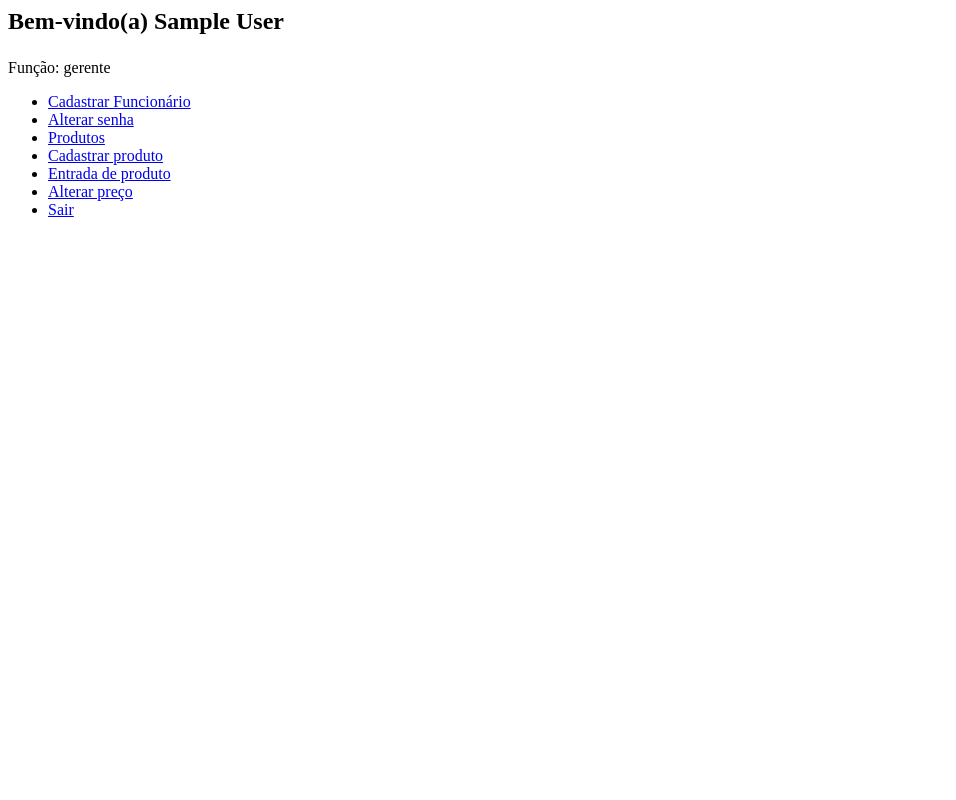
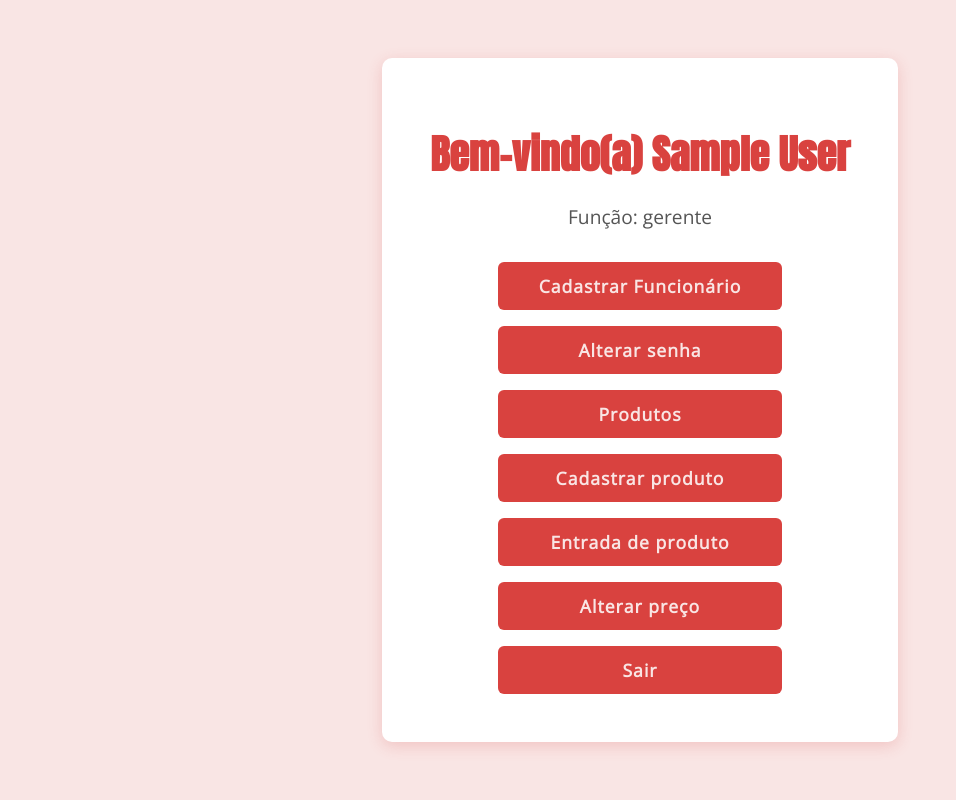
Before and after one commit to codegirletecvav/ProgWeb2, a PHP site: page /dashboard.php in a window 1280 px wide. Shown: the whole page, without its empty margins (0-956 px from the left). Run offline with PHP 8.4, Linux system fonts and the light colour scheme; the visitor is signed in with stand-in values (Sample User, id 1).

Commit message:
Update dashboard.php

```diff
--- a/dashboard.php
+++ b/dashboard.php
@@ -6,7 +6,81 @@ if (!isset($_SESSION['idFunc'])) {
 }
 ?>
 
-<h2>Bem-vindo(a) <?php echo htmlspecialchars($_SESSION['nome']); ?></p></h2>
+<link href="https://fonts.googleapis.com/css2?family=Anton&family=Open+Sans&display=swap" rel="stylesheet" />
+
+<style>
+
+  body, html {
+    height: 100%;
+    margin: 0;
+    font-family: 'Open Sans', sans-serif;
+    background-color: #f9e5e4;
+    display: flex;
+    justify-content: center;
+    align-items: center;
+  }
+
+  .container {
+    background: white;
+    padding: 2rem 3rem;
+    border-radius: 10px;
+    max-width: 600px;
+    width: 100%;
+    box-shadow: 0 4px 15px rgba(217, 66, 63, 0.2);
+    text-align: center;
+  }
+
+  h2 {
+    font-family: 'Anton', sans-serif;
+    color: #d9423f;
+    font-size: 2.5rem;
+    margin-bottom: 0.5rem;
+  }
+
+  p {
+    font-size: 1.2rem;
+    margin-bottom: 2rem;
+    color: #555;
+  }
+
+  ul {
+    list-style: none;
+    padding: 0;
+    margin: 0;
+  }
+
+  ul li {
+    margin-bottom: 1rem;
+  }
+
+  ul li a {
+    display: inline-block;
+    font-family: 'Open sans', sans-serif;
+    background-color: #d9423f;
+    color: #f9e5e4;
+    padding: 0.75rem 2rem;
+    border-radius: 6px;
+    text-decoration: none;
+    font-size: 1.1rem;
+    font-weight: 700;
+    letter-spacing: 1px;
+    transition: background-color 0.3s ease, transform 0.2s ease;
+
+  width: 220px;
+  text-align: center;
+  }
+
+  ul li a:hover {
+    background-color: #b23431;
+    transform: scale(1.05);
+  }
+</style>
+
+</head>
+<body>
+
+<div class="container">
+  <h2>Bem-vindo(a) <?php echo htmlspecialchars($_SESSION['nome']); ?></h2>
   <p>Função: <?php echo htmlspecialchars($_SESSION['funcao']); ?></p>
 
   <ul>
@@ -23,3 +97,7 @@ if (!isset($_SESSION['idFunc'])) {
 
     <li><a href="logout.php">Sair</a></li>
   </ul>
+</div>
+
+</body>
+</html>
```
Lines whose indentation alone changed are shown as unchanged.
